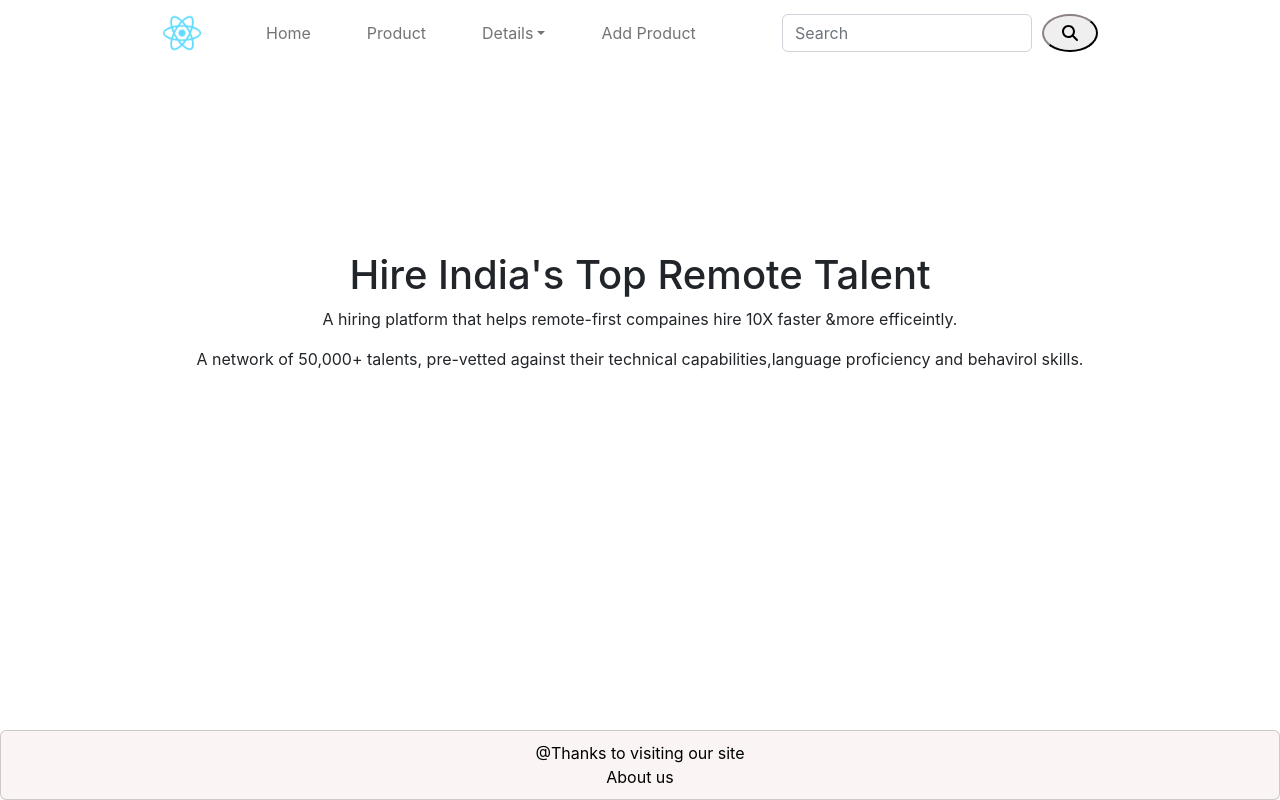
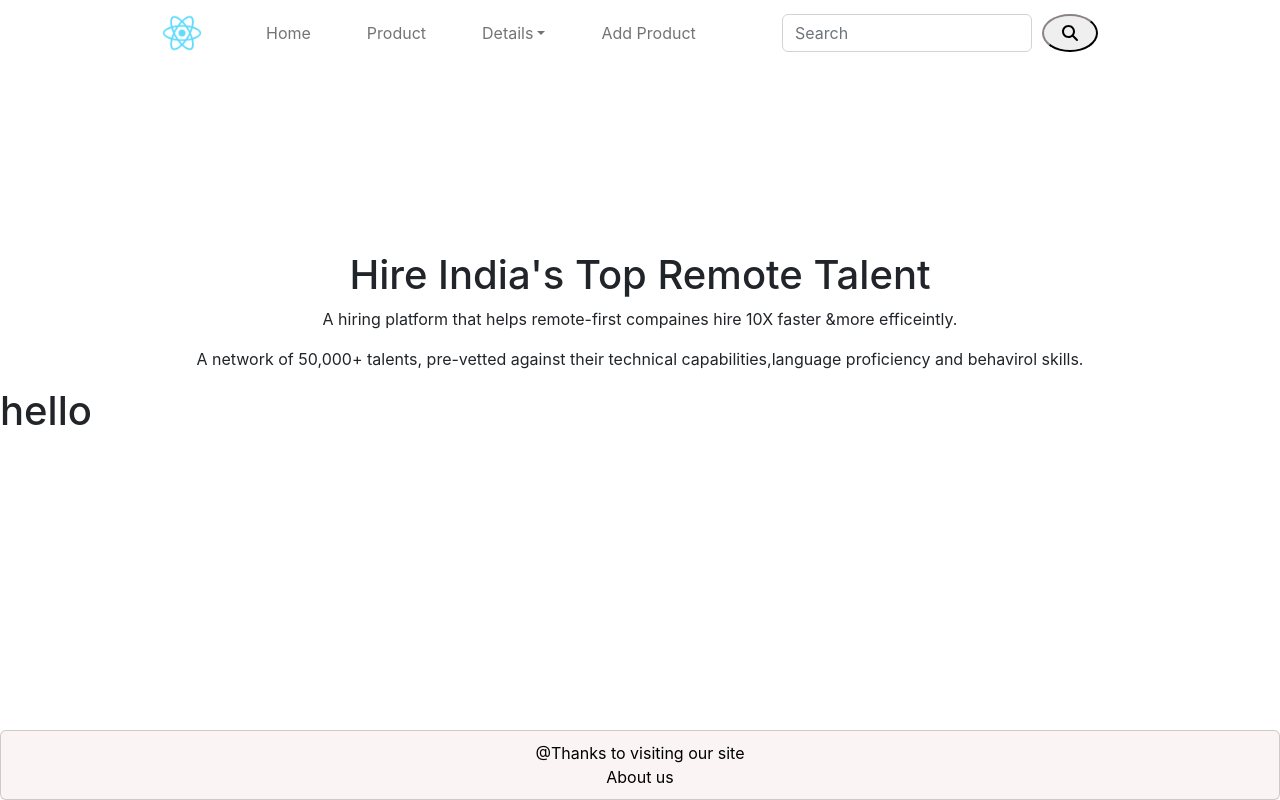
Before and after one commit to Sachinbisht27/React_App, a React (Create React App) app: page /addformdetails in a window 1280 px wide. Built offline with nearby package versions, Linux system fonts and the light colour scheme.

Commit message:
Route fUNCTIONALITY

```diff
--- a/package.json
+++ b/package.json
@@ -14,6 +14,7 @@
     "react-bootstrap": "^2.6.0",
     "react-dom": "^18.2.0",
     "react-responsive": "^9.0.0",
+    "react-router-dom": "^6.4.3",
     "react-scripts": "5.0.1",
     "web-vitals": "^2.1.4"
   },
--- a/src/App.js
+++ b/src/App.js
@@ -1,13 +1,18 @@
-import NavBar from "../src/Components/Navbar/navbar"
-import Footer from "../src/Components/Footer/footer"
+import NavBar from "../src/Components/Navbar/navbar";
+import Footer from "../src/Components/Footer/footer";
 import HomePage from "../src/Components/Homepage/homepage";
+import { Routes, Route } from "react-router-dom";
+import AddformDetails from "../src/Components/AddFormDetails/addformdetails";
 
 function App() {
   return (
     <>
-    <NavBar/>
-    <HomePage/>
-    <Footer/>
+      <NavBar />
+      <HomePage />
+      <Footer />
+      <Routes>
+        <Route path="/addformdetails" element={<AddformDetails/>}>Tab</Route>
+      </Routes>
     </>
   );
 }
--- /dev/null
+++ b/src/Components/AddFormDetails/addformdetails.js
@@ -0,0 +1,23 @@
+// import Card from "react-bootstrap/card";
+import "../Footer/footer.css";
+import "../Navbar/navbar.css";
+import { useMediaQuery } from "react-responsive";
+
+
+function AddformDetails() {
+    const isSmall = useMediaQuery({ query: '(max-width: 576px)' })
+    if (isSmall) {
+      return (
+        <>
+        <h1>Hello</h1>
+        </>
+      );
+    } else {
+      return (
+        <>
+        <h1>hello</h1>
+        </>
+      );
+    }
+}
+export default AddformDetails;
--- a/src/Components/Navbar/navbar.js
+++ b/src/Components/Navbar/navbar.js
@@ -41,7 +41,6 @@ function NavBar() {
     );
   } else {
     return (
-
       <>
         <Navbar expand="lg">
           <Container fluid>
--- a/src/index.js
+++ b/src/index.js
@@ -3,11 +3,14 @@ import ReactDOM from 'react-dom/client';
 import './index.css';
 import App from './App';
 import reportWebVitals from './reportWebVitals';
+import { BrowserRouter } from 'react-router-dom';
 
 const root = ReactDOM.createRoot(document.getElementById('root'));
 root.render(
   <React.StrictMode>
-    <App />
+    <BrowserRouter>
+      <App />
+    </BrowserRouter>
   </React.StrictMode>
 );
 
```
Also changed, not shown: 1 other file (tests, documents, lock files or other folders). Lines whose indentation alone changed are shown as unchanged.
